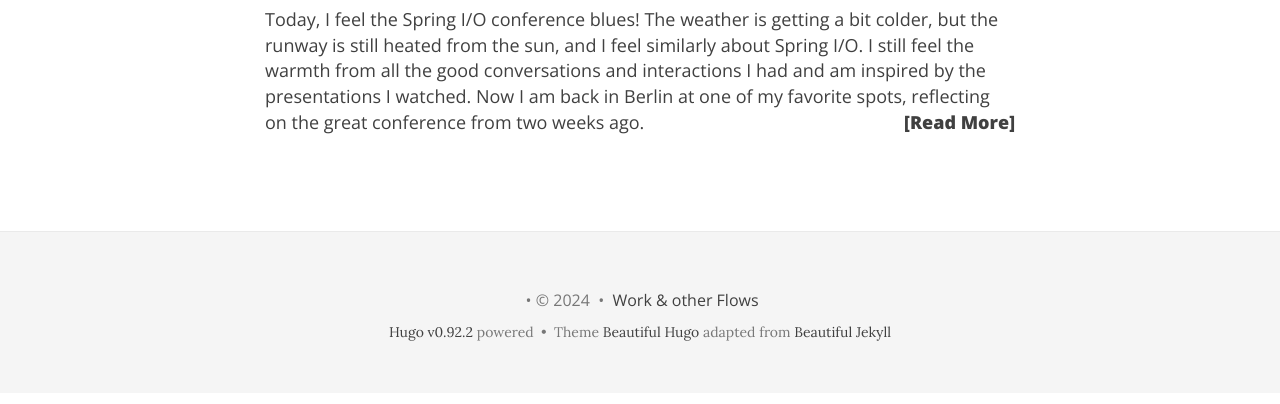
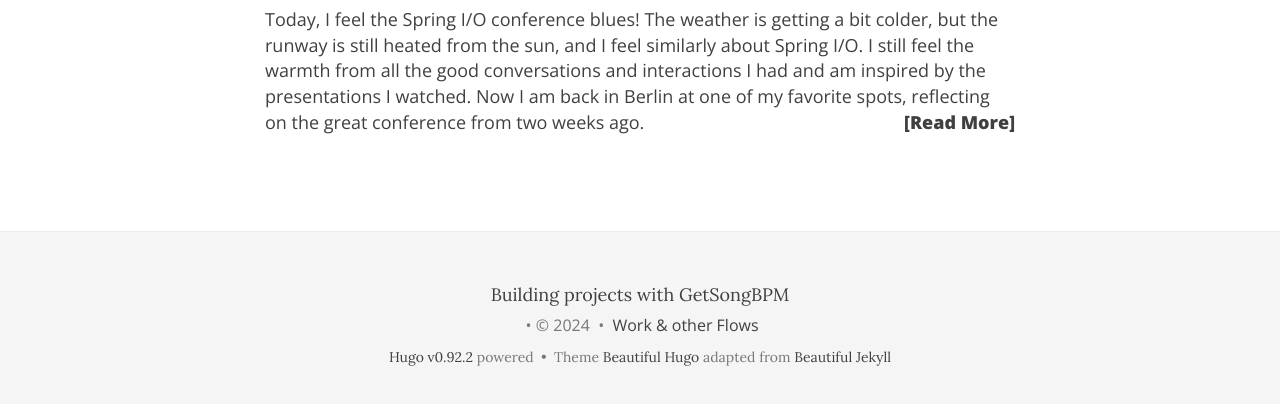
Before and after one commit to Nlea/nlea.github.io, a plain HTML site: page index.html in a window 1280 px wide. Shown: the part 526-930 px from the top of the page. Drawn offline with nearby package versions, Linux system fonts and the light colour scheme; some packages are replaced by stand-ins of ours; a script that the page names is missing.

Commit message:
add getbpmsong link to the footer

```diff
--- a/index.html
+++ b/index.html
@@ -230,8 +230,9 @@ Now I am back in Berlin at one of my favorite spots, reflecting on the great con
     <div class="row">
       <div class="col-lg-8 col-lg-offset-2 col-md-10 col-md-offset-1">
         <ul class="list-inline text-center footer-links">
-
-
+          <li>
+            <a href="https://getsongbpm.com/" target="_blank" title="GetSongBPM">Building projects with GetSongBPM</a>
+          </li>
         </ul>
         <p class="credits copyright text-muted">
 
```
